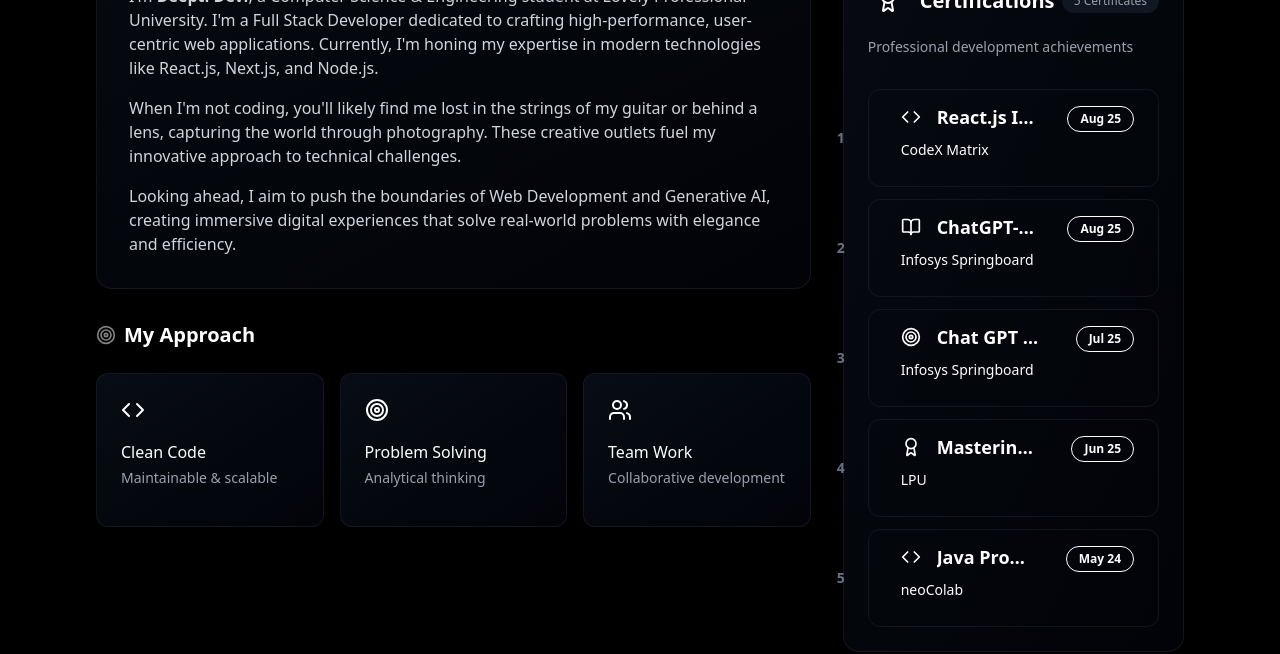
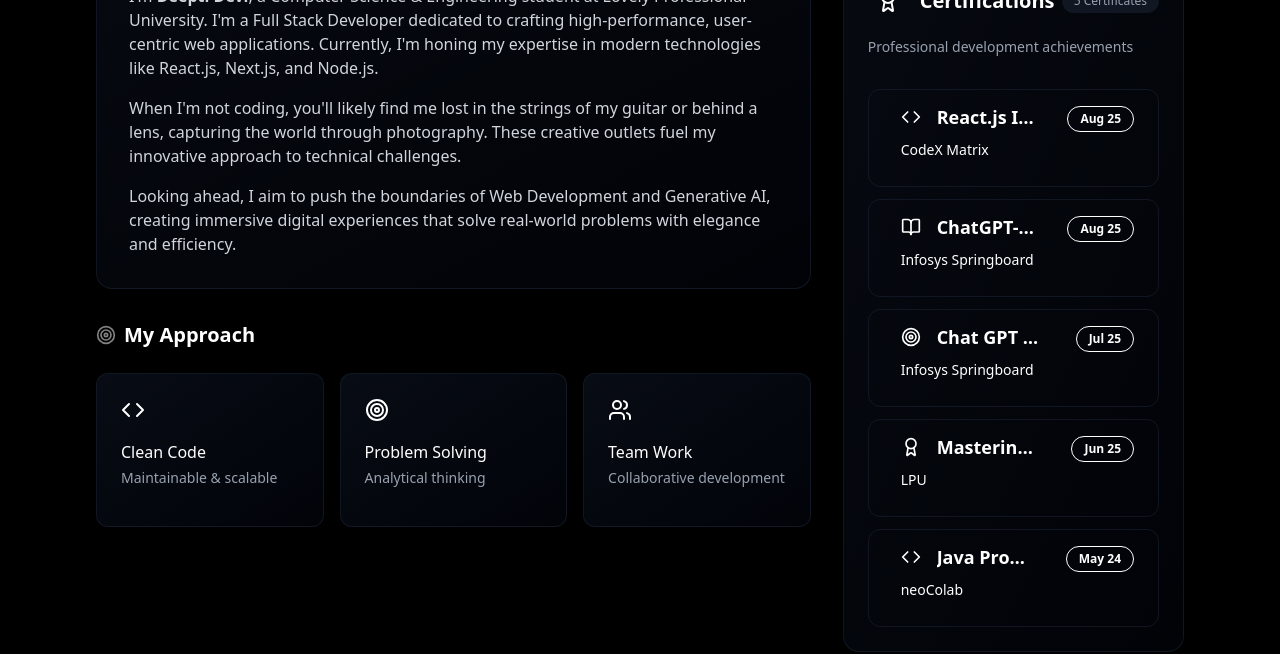
Before and after one commit to Deeptidevi/Portfolio, a Next.js app: page / in a window 1280 px wide. Shown: the part 1440-2094 px from the top of the page. Built offline with nearby package versions, Linux system fonts and the light colour scheme.

Commit message:
Remove list numbering from certifications in About.jsx

```diff
--- a/src/components/sections/About.jsx
+++ b/src/components/sections/About.jsx
@@ -414,15 +414,7 @@ export function About() {
                       onMouseLeave={() => setHoveredCert(null)}
                       className="group relative p-4 rounded-xl border border-gray-800/50 hover:border-primary/30 cursor-pointer transition-all duration-300"
                     >
-                      {/* Number indicator */}
-                    <motion.div
-                      initial={{ opacity: 0, x: -10 }}
-                      whileInView={{ opacity: 1, x: 0 }}
-                      transition={{ duration: 0.3, delay: 0.4 + (index * 0.1) }}
-                      className="absolute -left-8 top-1/2 -translate-y-1/2 text-gray-500 text-sm font-black z-20"
-                    >
-                      {index + 1}
-                    </motion.div>
+
 
                     <div className="ml-4 flex-grow">
                       <div className="flex flex-col sm:flex-row sm:items-start justify-between gap-4 mb-2">
```
